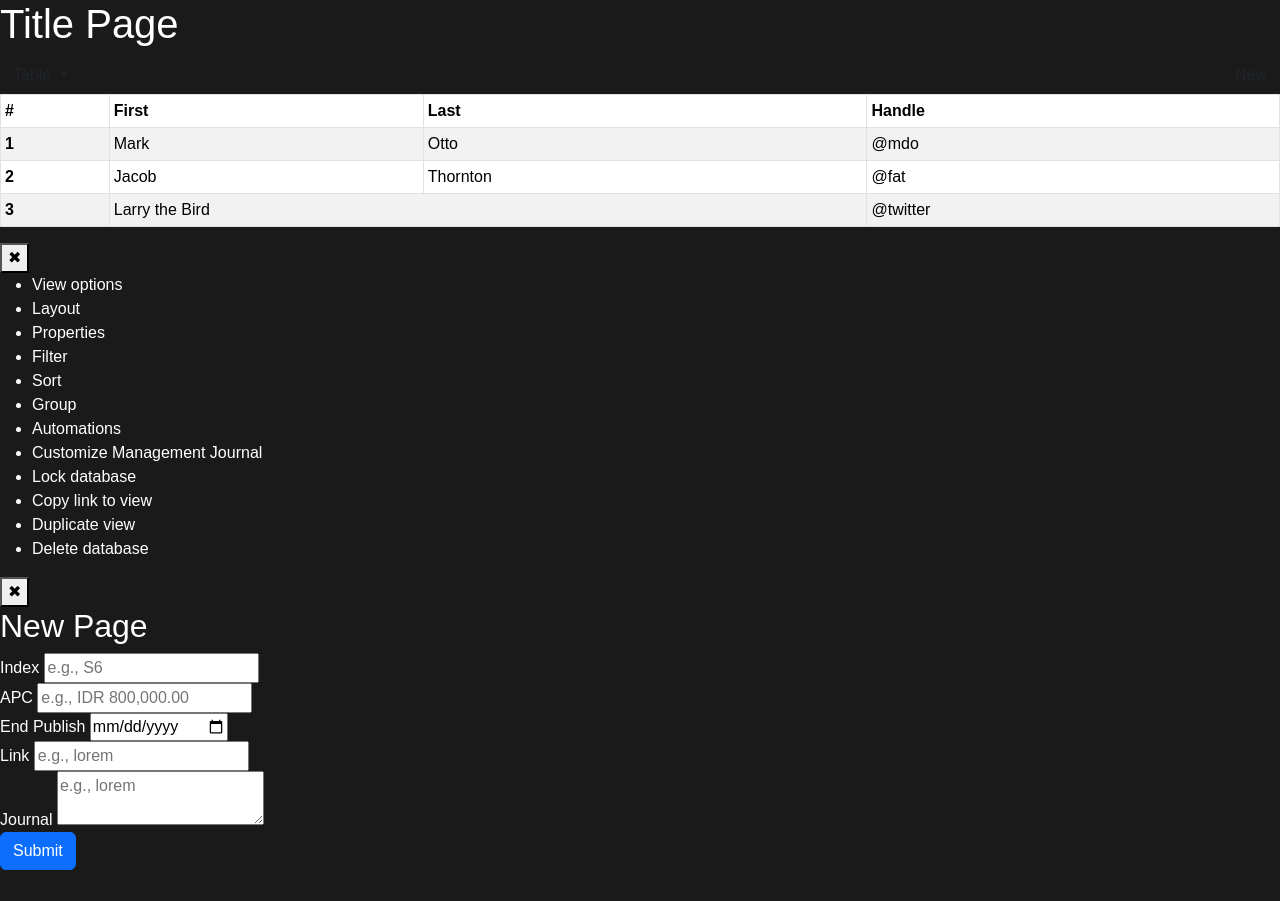
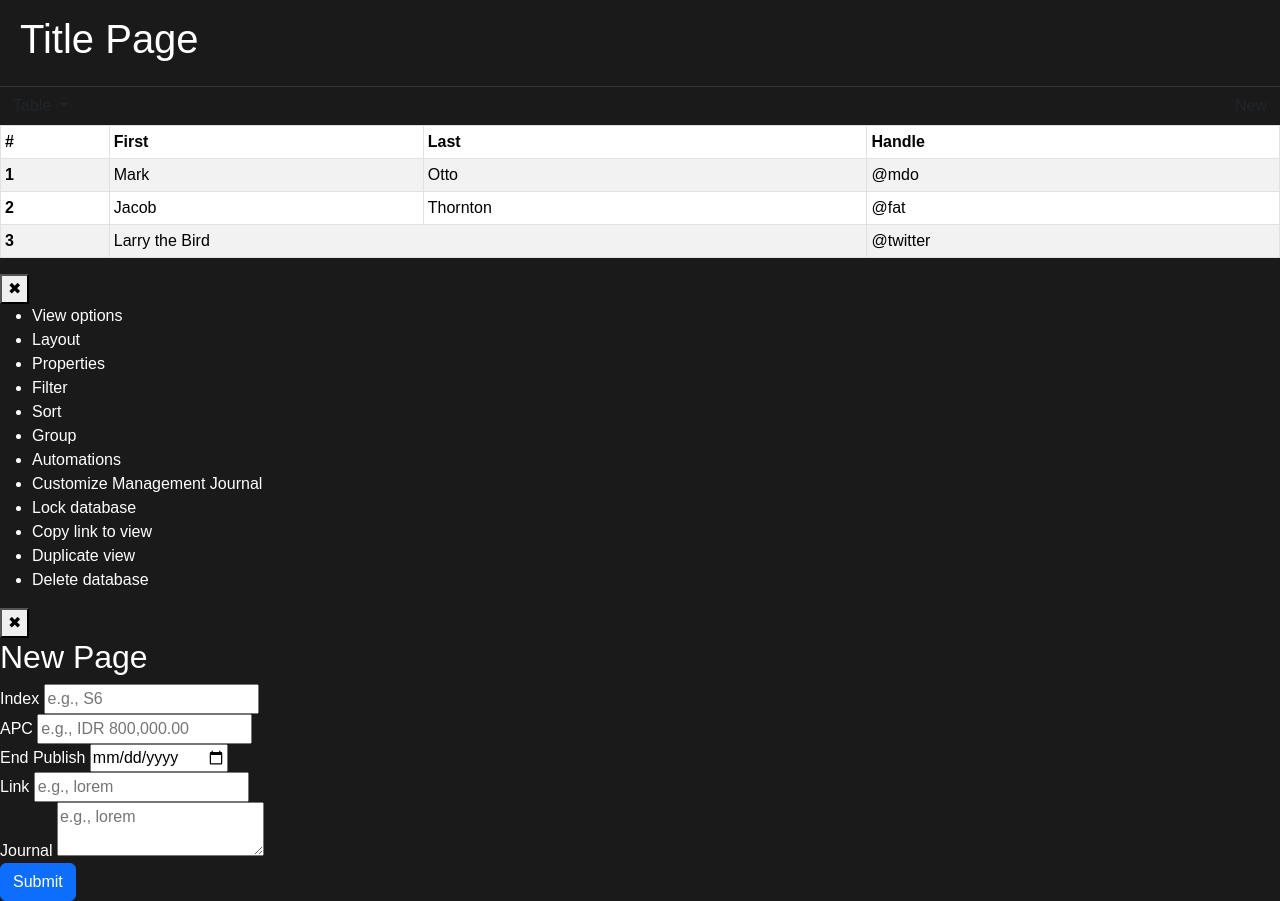
Before and after one commit to WellkitDev/clone-notion-web-page-table, a plain HTML site: page index.html in a window 1280 px wide. Before the commit the page ends 870 px from the top, so only its background shows below. Drawn offline with nearby package versions, Linux system fonts and the light colour scheme.

Commit message:
Add header styles with padding and border for improved layout

```diff
--- a/style.css
+++ b/style.css
@@ -5,3 +5,9 @@ body {
   margin: 0;
   overflow-x: hidden;
 }
+
+/* Header */
+.header {
+  padding: 15px 20px;
+  border-bottom: 1px solid #333;
+}
```
